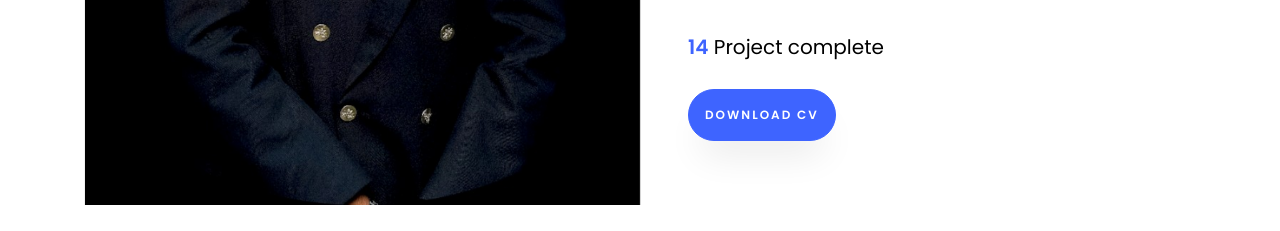
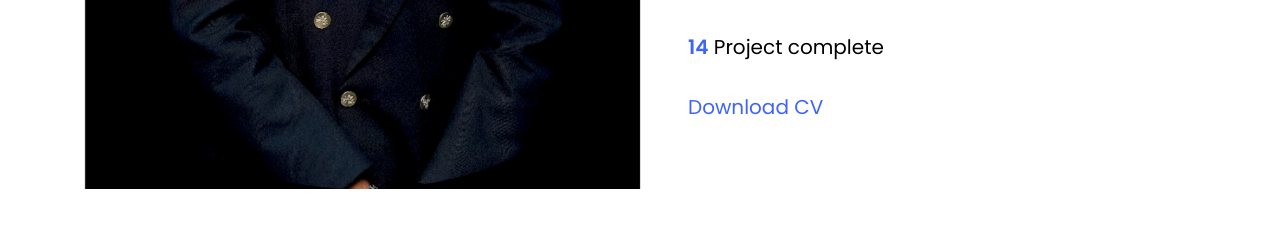
Before and after one commit to basuru07/basuruyasaruwan.github.io, a plain HTML site: page index.html in a window 1280 px wide. Shown: the part 1367-1598 px from the top of the page. Drawn offline with Linux system fonts and the light colour scheme; files whose address does not match are found by name.

Commit message:
Update index.html

```diff
--- a/index.html
+++ b/index.html
@@ -111,7 +111,7 @@
 								<span class="number" data-number="15">0</span>
 								<span>Project complete</span>
 							</p>
-							<p><a href="https://drive.google.com/file/d/1n91KSh8VoRBkTRM2mck1IO0aAjRkfrC6/view?usp=sharing" class="btn btn-primary py-3 px-3">Download CV</a></p>
+							<p><a href="https://drive.google.com/file/d/1zq6wGcXC3KV7qMTU3mXzupBxEQUoJfmN/view?usp=sharing">Download CV</a></p>
 						</div>
 					</div>
 				</div>
```
